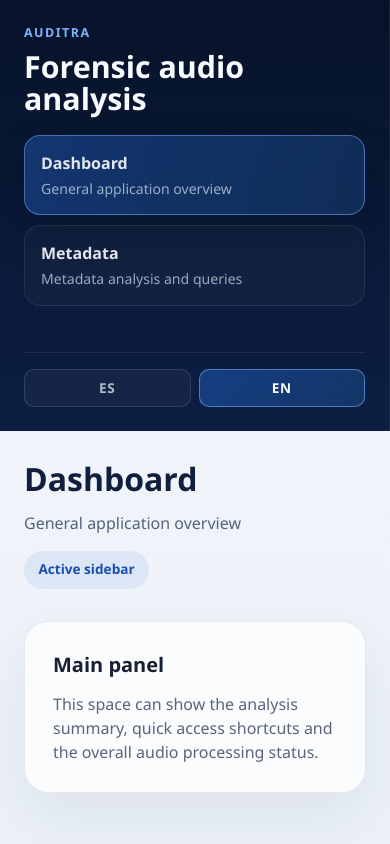
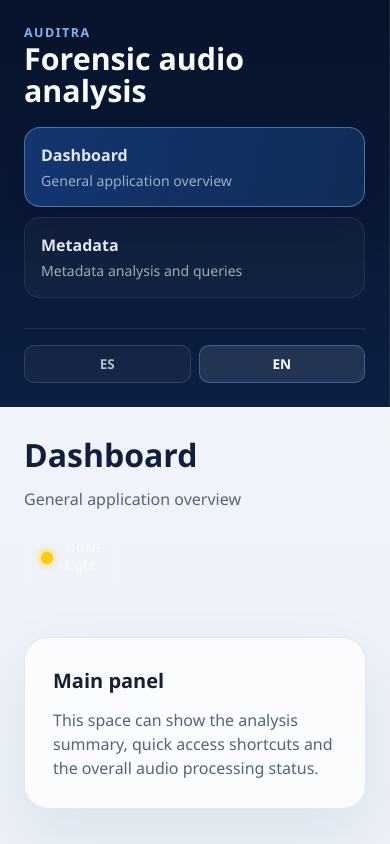
Before and after one commit to claudianistal/TFG-Auditra, a React (Vite) app in the folder frontend/: page / in a window 390 px wide. Built offline with nearby package versions, Linux system fonts and the light colour scheme.

Commit message:
Primera versión de Modos claro y oscuro de la app

```diff
--- a/frontend/src/App.jsx
+++ b/frontend/src/App.jsx
@@ -1,8 +1,13 @@
 import React from "react";
 import AppRouter from './routes/AppRouter';
+import { ThemeProvider } from './context/ThemeContext';
 
 function App() {
-  return <AppRouter />;
+  return (
+    <ThemeProvider>
+      <AppRouter />
+    </ThemeProvider>
+  );
 }
 
 export default App;
--- a/frontend/src/components/Header.jsx
+++ b/frontend/src/components/Header.jsx
@@ -1,5 +1,6 @@
 import React from 'react';
 import { useTranslation } from 'react-i18next';
+import ThemeSwitcher from './switchers/ThemeSwitcher';
 
 const Header = ({ title, description }) => {
   const { t } = useTranslation();
@@ -10,7 +11,9 @@ const Header = ({ title, description }) => {
         <h2>{title}</h2>
         <p>{description}</p>
       </div>
-      <span className="layout__badge">{t('header.badge')}</span>
+      <div className="layout__header-actions">
+        <ThemeSwitcher />
+      </div>
     </header>
   );
 };
--- a/frontend/src/components/Layout.jsx
+++ b/frontend/src/components/Layout.jsx
@@ -3,7 +3,7 @@ import { Outlet, useLocation } from 'react-router-dom';
 import { useTranslation } from 'react-i18next';
 import Header from './Header';
 import Menu from './Menu';
-import LanguageSwitcher from './LanguageSwitcher';
+import LanguageSwitcher from './switchers/LanguageSwitcher';
 import { menuItems } from '../constants/menuItems';
 
 const Layout = () => {
--- /dev/null
+++ b/frontend/src/components/switchers/ThemeSwitcher.jsx
@@ -0,0 +1,27 @@
+import React from 'react';
+import { useTranslation } from 'react-i18next';
+import { useTheme } from '../../context/ThemeContext';
+
+const ThemeSwitcher = () => {
+  const { t } = useTranslation();
+  const { theme, toggleTheme } = useTheme();
+  const nextTheme = theme === 'light' ? 'dark' : 'light';
+
+  return (
+    <button
+      type="button"
+      className="theme-switcher"
+      onClick={toggleTheme}
+      aria-label={t('theme.toggle', { theme: t(`theme.${nextTheme}`) })}
+      title={t('theme.toggle', { theme: t(`theme.${nextTheme}`) })}
+    >
+      <span className={`theme-switcher__indicator theme-switcher__indicator--${theme}`} aria-hidden="true" />
+      <span className="theme-switcher__text">
+        <span className="theme-switcher__label">{t('theme.label')}</span>
+        <span className="theme-switcher__value">{t(`theme.${theme}`)}</span>
+      </span>
+    </button>
+  );
+};
+
+export default ThemeSwitcher;
--- /dev/null
+++ b/frontend/src/context/ThemeContext.jsx
@@ -0,0 +1,57 @@
+import React, { createContext, useContext, useEffect, useState } from 'react';
+
+const ThemeContext = createContext(null);
+const THEME_STORAGE_KEY = 'auditra-theme';
+const DEFAULT_THEME = 'light';
+
+const applyTheme = (theme) => {
+  document.documentElement.dataset.theme = theme;
+};
+
+const getStoredTheme = () => {
+  try {
+    const storedTheme = window.localStorage.getItem(THEME_STORAGE_KEY);
+    if (storedTheme === 'dark' || storedTheme === 'light') return storedTheme;
+
+    // If no valid theme is stored, use the system preference
+    return window.matchMedia('(prefers-color-scheme: dark)').matches ? 'dark' : 'light';
+  } catch {
+    return DEFAULT_THEME;
+  }
+};
+
+export const initializeTheme = () => {
+  const theme = getStoredTheme();
+  applyTheme(theme);
+  return theme;
+};
+
+export const ThemeProvider = ({ children }) => {
+  const [theme, setTheme] = useState(() => getStoredTheme());
+
+  useEffect(() => {
+    applyTheme(theme);
+
+    try {
+      window.localStorage.setItem(THEME_STORAGE_KEY, theme);
+    } catch {
+      return;
+    }
+  }, [theme]);
+
+  const toggleTheme = () => {
+    setTheme((currentTheme) => (currentTheme === 'light' ? 'dark' : 'light'));
+  };
+
+  return <ThemeContext.Provider value={{ theme, toggleTheme }}>{children}</ThemeContext.Provider>;
+};
+
+export const useTheme = () => {
+  const context = useContext(ThemeContext);
+
+  if (!context) {
+    throw new Error('useTheme must be used within a ThemeProvider');
+  }
+
+  return context;
+};
--- a/frontend/src/locales/en/translation.json
+++ b/frontend/src/locales/en/translation.json
@@ -17,6 +17,12 @@
   "header": {
     "badge": "Active sidebar"
   },
+  "theme": {
+    "label": "Theme",
+    "light": "Light",
+    "dark": "Dark",
+    "toggle": "Switch theme to {{theme}}"
+  },
   "pages": {
     "dashboard": {
       "title": "Main panel",
--- a/frontend/src/locales/es/translation.json
+++ b/frontend/src/locales/es/translation.json
@@ -17,6 +17,12 @@
   "header": {
     "badge": "Panel lateral activo"
   },
+  "theme": {
+    "label": "Tema",
+    "light": "Claro",
+    "dark": "Oscuro",
+    "toggle": "Cambiar tema a {{theme}}"
+  },
   "pages": {
     "dashboard": {
       "title": "Panel principal",
--- a/frontend/src/main.jsx
+++ b/frontend/src/main.jsx
@@ -1,8 +1,11 @@
 import React from 'react'
 import ReactDOM from 'react-dom/client'
 import App from './App.jsx'
+import { initializeTheme } from './context/ThemeContext.jsx'
 import './i18n'
 import './styles/app.css'
+
+initializeTheme()
 
 ReactDOM.createRoot(document.getElementById('root')).render(
   <React.StrictMode>
--- a/frontend/src/styles/app.css
+++ b/frontend/src/styles/app.css
@@ -1,15 +1,66 @@
+/* ==========================================================================
+   VARIABLES DE TEMA (MODO CLARO POR DEFECTO)
+   ========================================================================== */
 :root {
-  font-family: 'Segoe UI', Tahoma, Geneva, Verdana, sans-serif;
-  color: #172033;
-  background:
-    radial-gradient(circle at top left, rgba(31, 111, 235, 0.16), transparent 34%),
-    linear-gradient(180deg, #f5f8fc 0%, #ecf1f8 100%);
+  /* Tipografía */
+  --font-main: 'Segoe UI', Tahoma, Geneva, Verdana, sans-serif;
+
+  /* Colores de Fondo y Texto */
+  --bg-main: radial-gradient(circle at top left, rgba(31, 111, 235, 0.16), transparent 34%),
+             linear-gradient(180deg, #f5f8fc 0%, #ecf1f8 100%);
+  --text-main: #172033;
+  --text-muted: #55637b;
+  --header-color: #0f1f3d;
+
+  /* Componentes (Cards / Contenedores) */
+  --card-bg: rgba(255, 255, 255, 0.74);
+  --card-border: rgba(30, 66, 124, 0.1);
+  --card-shadow: rgba(20, 46, 89, 0.08);
+
+  /* Badges y Detalles */
+  --badge-bg: rgba(23, 80, 178, 0.08);
+  --badge-text: #1750b2;
+
+  /* Sidebar (Se mantiene oscura en ambos temas para consistencia de marca) */
+  --sidebar-bg: linear-gradient(180deg, rgba(7, 18, 40, 0.98) 0%, rgba(12, 30, 66, 0.98) 100%),
+                linear-gradient(135deg, #0a1e4f 0%, #14387a 100%);
+  --sidebar-text: #f8fbff;
+  --sidebar-muted: rgba(238, 245, 255, 0.72);
+}
+
+/* ==========================================================================
+   VARIABLES MODO OSCURO
+   ========================================================================== */
+[data-theme='dark'] {
+  --bg-main: radial-gradient(circle at top left, rgba(31, 111, 235, 0.1), transparent 34%),
+             linear-gradient(180deg, #0f172a 0%, #020617 100%);
+  --text-main: #f8fbff;
+  --text-muted: #94a3b8;
+  --header-color: #f1f5f9;
+
+  --card-bg: rgba(30, 41, 59, 0.6);
+  --card-border: rgba(255, 255, 255, 0.08);
+  --card-shadow: rgba(0, 0, 0, 0.4);
+
+  --badge-bg: rgba(56, 189, 248, 0.15);
+  --badge-text: #7dd3fc;
+}
+
+/* ==========================================================================
+   RESET Y BASE
+   ========================================================================== */
+* {
+  box-sizing: border-box;
+}
+
+:root {
+  font-family: var(--font-main);
+  color: var(--text-main);
+  background: var(--bg-main);
   line-height: 1.5;
   font-weight: 400;
-}
-
-* {
-  box-sizing: border-box;
+  /* Transición global para que el cambio de color no sea brusco */
+  transition: background-color 0.3s ease, color 0.3s ease;
 }
 
 body {
@@ -23,10 +74,7 @@ a {
   text-decoration: none;
 }
 
-button,
-input,
-textarea,
-select {
+button, input, textarea, select {
   font: inherit;
 }
 
@@ -34,6 +82,9 @@ select {
   min-height: 100vh;
 }
 
+/* ==========================================================================
+   LAYOUT
+   ========================================================================== */
 .app-shell {
   display: grid;
   grid-template-columns: 280px 1fr;
@@ -45,17 +96,12 @@ select {
   flex-direction: column;
   gap: 2rem;
   padding: 2rem 1.5rem;
-  color: #f8fbff;
-  background:
-    linear-gradient(180deg, rgba(7, 18, 40, 0.98) 0%, rgba(12, 30, 66, 0.98) 100%),
-    linear-gradient(135deg, #0a1e4f 0%, #14387a 100%);
+  color: var(--sidebar-text);
+  background: var(--sidebar-bg);
   border-right: 1px solid rgba(255, 255, 255, 0.08);
-}
-
-.sidebar__brand {
-  display: flex;
-  flex-direction: column;
-  gap: 0.5rem;
+  position: sticky;
+  top: 0;
+  height: 100vh;
 }
 
 .sidebar__eyebrow {
@@ -75,9 +121,12 @@ select {
 
 .sidebar__description {
   margin: 0;
-  color: rgba(238, 245, 255, 0.72);
+  color: var(--sidebar-muted);
 }
 
+/* ==========================================================================
+   MENÚ DE NAVEGACIÓN
+   ========================================================================== */
 .menu {
   display: flex;
   flex-direction: column;
@@ -93,7 +142,8 @@ select {
   border: 1px solid rgba(255, 255, 255, 0.08);
   color: rgba(248, 251, 255, 0.9);
   background: rgba(255, 255, 255, 0.03);
-  transition: transform 160ms ease, background-color 160ms ease, border-color 160ms ease;
+  transition: all 160ms ease;
+  cursor: pointer;
 }
 
 .menu__item:hover {
@@ -118,6 +168,9 @@ select {
   color: rgba(238, 245, 255, 0.64);
 }
 
+/* ==========================================================================
+   CONTENIDO PRINCIPAL
+   ========================================================================== */
 .layout__content {
   display: flex;
   flex-direction: column;
@@ -135,30 +188,32 @@ select {
 .layout__header h2 {
   margin: 0;
   font-size: 2rem;
-  color: #0f1f3d;
+  color: var(--header-color);
+  transition: color 0.3s ease;
 }
 
 .layout__header p {
   margin: 0.45rem 0 0;
-  color: #55637b;
+  color: var(--text-muted);
 }
 
 .layout__badge {
   padding: 0.55rem 0.9rem;
   border-radius: 999px;
-  color: #1750b2;
-  background: rgba(23, 80, 178, 0.08);
+  color: var(--badge-text);
+  background: var(--badge-bg);
   font-size: 0.85rem;
   font-weight: 700;
 }
 
 .page-card {
   padding: 1.75rem;
-  border: 1px solid rgba(30, 66, 124, 0.1);
+  border: 1px solid var(--card-border);
   border-radius: 24px;
-  background: rgba(255, 255, 255, 0.74);
-  box-shadow: 0 22px 60px rgba(20, 46, 89, 0.08);
+  background: var(--card-bg);
+  box-shadow: 0 22px 60px var(--card-shadow);
   backdrop-filter: blur(18px);
+  transition: all 0.3s ease;
 }
 
 .page-card h3 {
@@ -169,9 +224,12 @@ select {
 
 .page-card p {
   margin: 0;
-  color: #58657b;
+  color: var(--text-muted);
 }
 
+/* ==========================================================================
+   SWITCHERS (IDIIOMA Y TEMA)
+   ========================================================================== */
 .lang-switcher {
   display: flex;
   gap: 0.5rem;
@@ -189,29 +247,73 @@ select {
   color: rgba(248, 251, 255, 0.7);
   font-size: 0.85rem;
   font-weight: 700;
-  letter-spacing: 0.05em;
   cursor: pointer;
-  transition: background 160ms ease, border-color 160ms ease, color 160ms ease;
+  transition: all 160ms ease;
 }
 
-.lang-switcher__btn:hover {
+.lang-switcher__btn:hover, .lang-switcher__btn--active {
   background: rgba(255, 255, 255, 0.1);
   color: #f8fbff;
   border-color: rgba(127, 178, 255, 0.35);
 }
 
-.lang-switcher__btn--active {
-  background: linear-gradient(135deg, rgba(39, 113, 231, 0.4), rgba(52, 153, 255, 0.2));
-  border-color: rgba(127, 178, 255, 0.55);
-  color: #f8fbff;
+/* Estilos básicos para tu ThemeSwitcher.jsx */
+.theme-switcher {
+  display: flex;
+  align-items: center;
+  gap: 0.75rem;
+  padding: 0.75rem 1rem;
+  margin-bottom: 1rem;
+  border-radius: 12px;
+  border: 1px solid rgba(255, 255, 255, 0.1);
+  background: rgba(255, 255, 255, 0.05);
+  color: #fff;
+  cursor: pointer;
+  width: 100%;
+  transition: background 0.2s;
 }
 
+.theme-switcher:hover {
+  background: rgba(255, 255, 255, 0.1);
+}
+
+.theme-switcher__indicator {
+  width: 12px;
+  height: 12px;
+  border-radius: 50%;
+  background: #ffcc00; /* Sol */
+  box-shadow: 0 0 10px #ffcc00;
+}
+
+.theme-switcher__indicator--dark {
+  background: #a5b4fc; /* Luna */
+  box-shadow: 0 0 10px #6366f1;
+}
+
+.theme-switcher__text {
+  display: flex;
+  flex-direction: column;
+  align-items: flex-start;
+  font-size: 0.8rem;
+}
+
+.theme-switcher__label {
+  opacity: 0.7;
+  font-size: 0.7rem;
+  text-transform: uppercase;
+}
+
+/* ==========================================================================
+   MEDIA QUERIES
+   ========================================================================== */
 @media (max-width: 900px) {
   .app-shell {
     grid-template-columns: 1fr;
   }
 
   .sidebar {
+    height: auto;
+    position: relative;
     gap: 1.25rem;
     padding: 1.5rem;
   }
```
Also changed, not shown: frontend/src/components/switchers/LanguageSwitcher.jsx (renamed from frontend/src/components/LanguageSwitcher.jsx).
